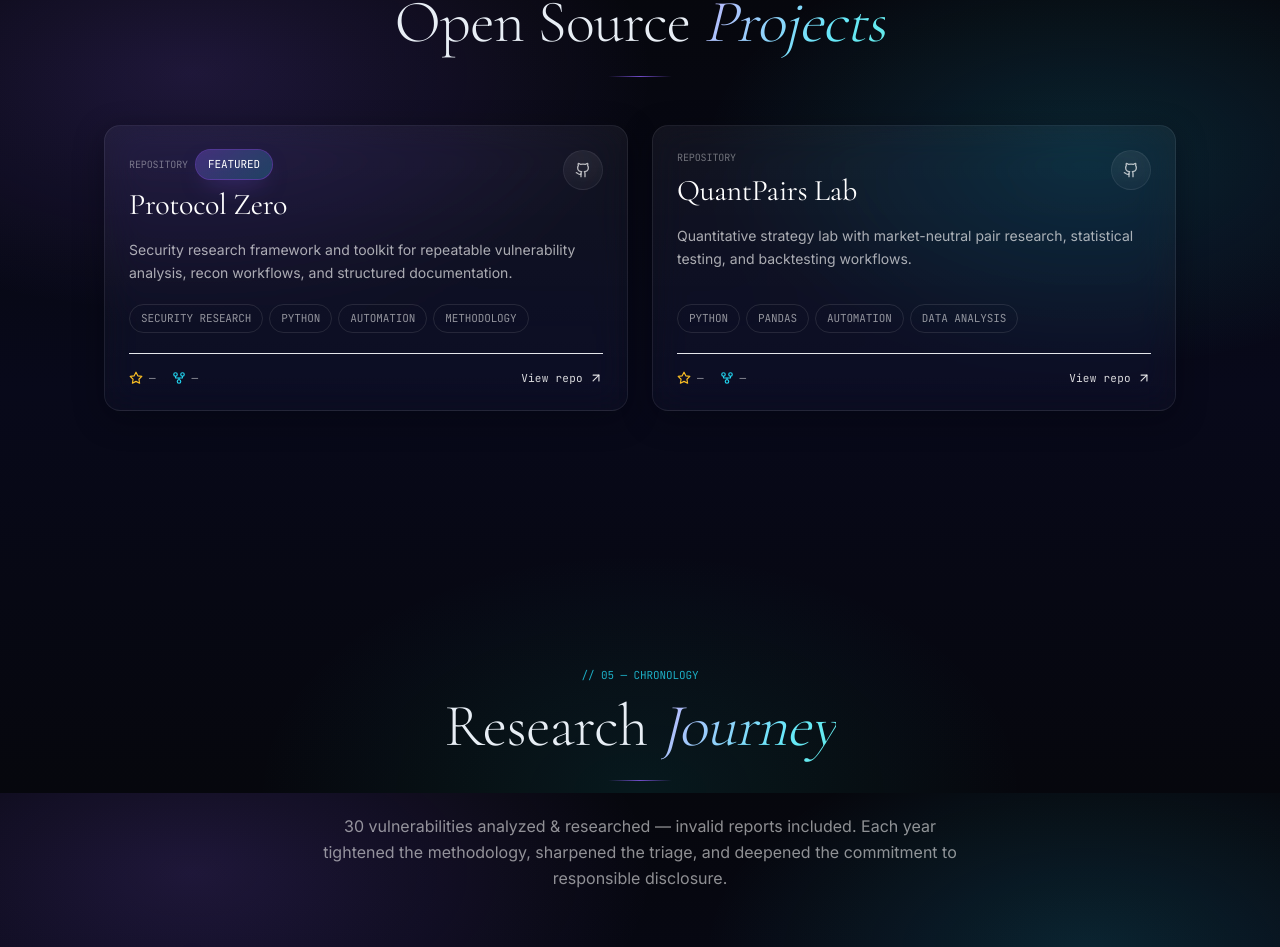
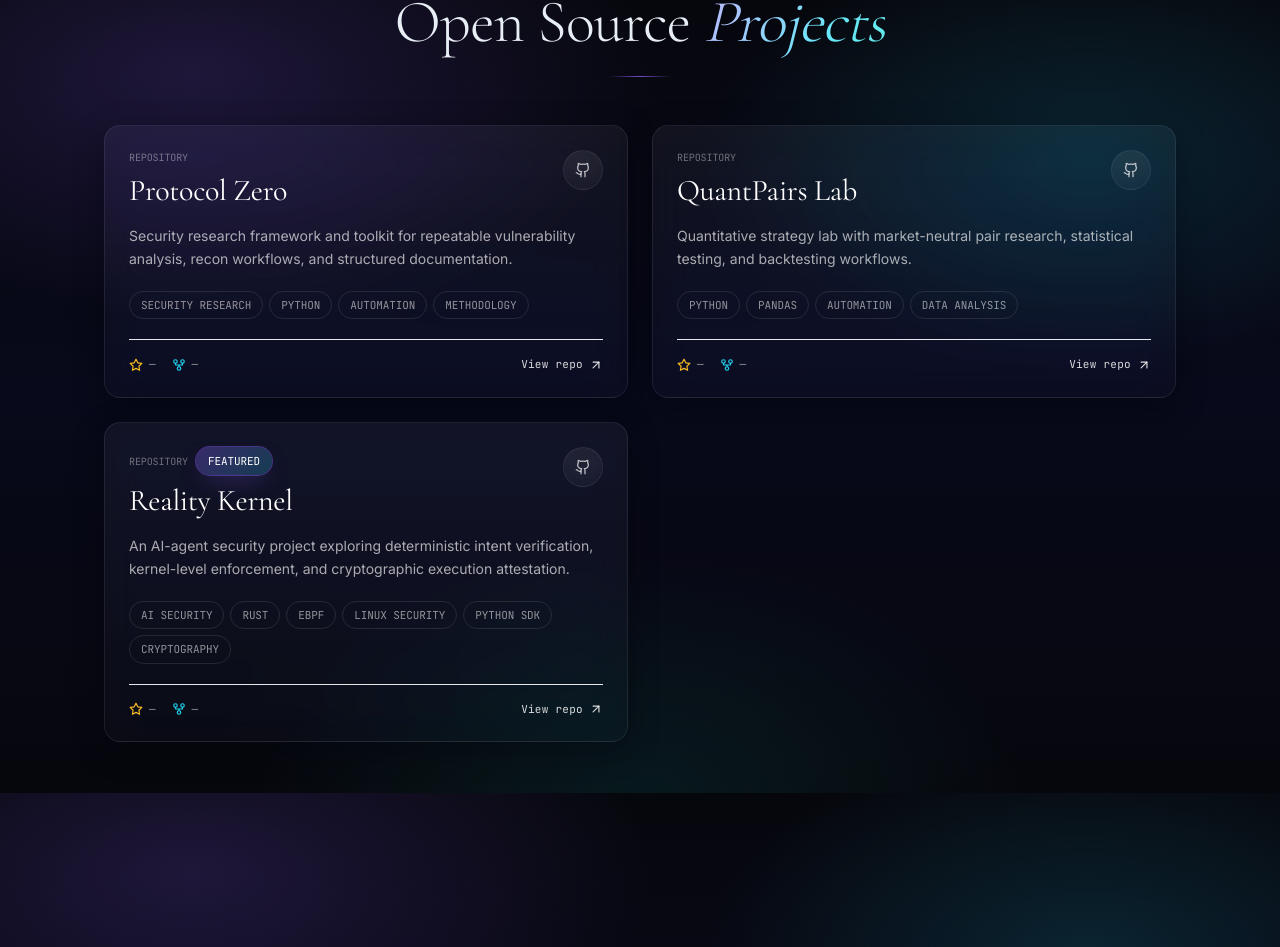
Before and after one commit to HunterX461/hunterx461_portfolio, a React (Vite) app: page / in a window 1280 px wide. Shown: the part 4007-4954 px from the top of the page. Built offline with nearby package versions, Linux system fonts and the light colour scheme; no server answers.

Commit message:
feat: feature reality kernel in open source projects
Co-authored-by: HunterX461 <105849365+HunterX461@users.noreply.github.com>

```diff
--- a/src/components/OpenSourceProjects.tsx
+++ b/src/components/OpenSourceProjects.tsx
@@ -9,7 +9,6 @@ const baseProjects: OpenSourceProject[] = [
       'Security research framework and toolkit for repeatable vulnerability analysis, recon workflows, and structured documentation.',
     technologies: ['Security Research', 'Python', 'Automation', 'Methodology'],
     link: 'https://github.com/HunterX461/protocol-zero',
-    badge: 'Featured',
   },
   {
     name: 'QuantPairs Lab',
@@ -17,6 +16,21 @@ const baseProjects: OpenSourceProject[] = [
       'Quantitative strategy lab with market-neutral pair research, statistical testing, and backtesting workflows.',
     technologies: ['Python', 'Pandas', 'Automation', 'Data Analysis'],
     link: 'https://github.com/HunterX461/quantpairs-lab',
+  },
+  {
+    name: 'Reality Kernel',
+    description:
+      'An AI-agent security project exploring deterministic intent verification, kernel-level enforcement, and cryptographic execution attestation.',
+    technologies: [
+      'AI Security',
+      'Rust',
+      'eBPF',
+      'Linux Security',
+      'Python SDK',
+      'Cryptography',
+    ],
+    link: 'https://github.com/Keter-Lab/reality-kernel',
+    badge: 'Featured',
   },
 ];
 
```
